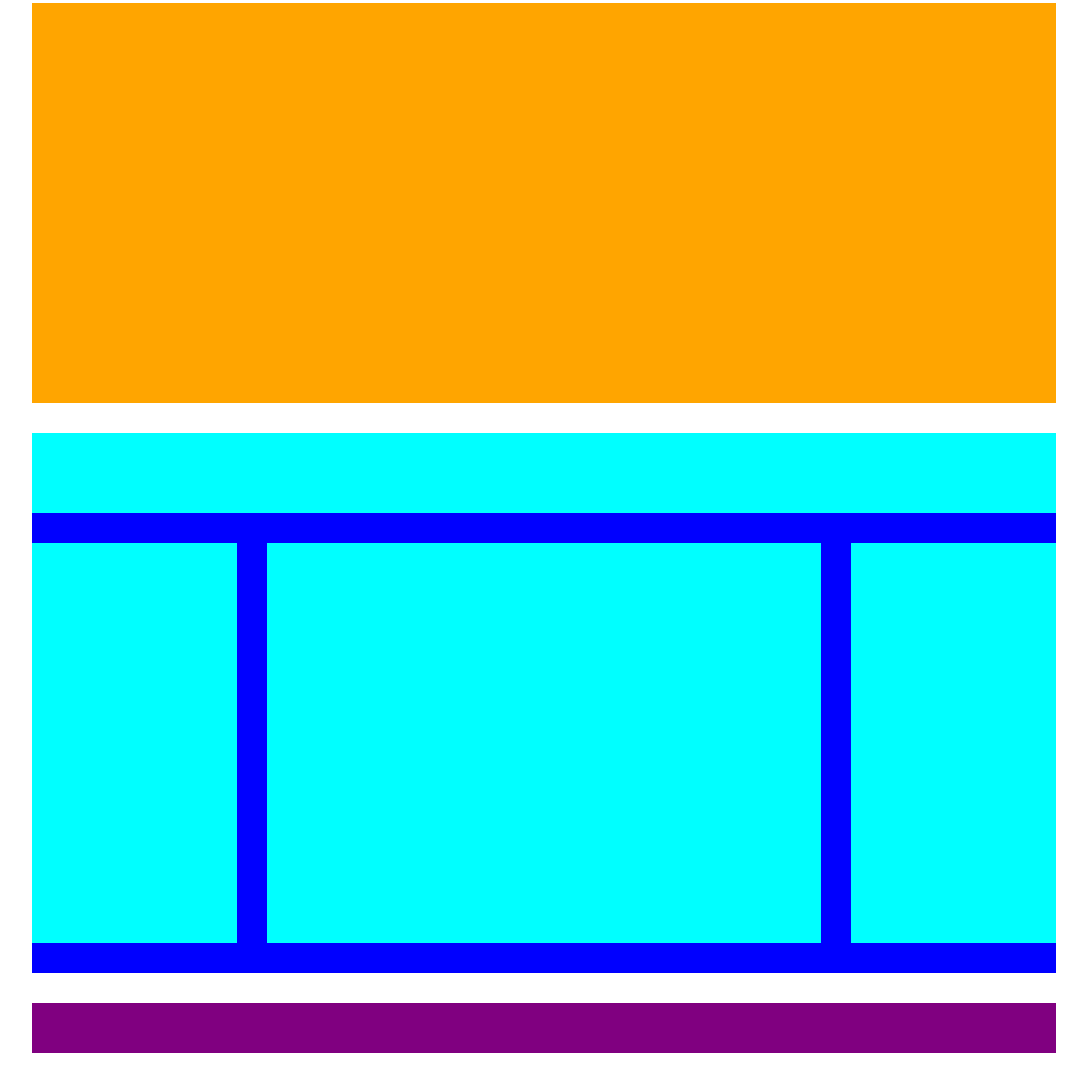
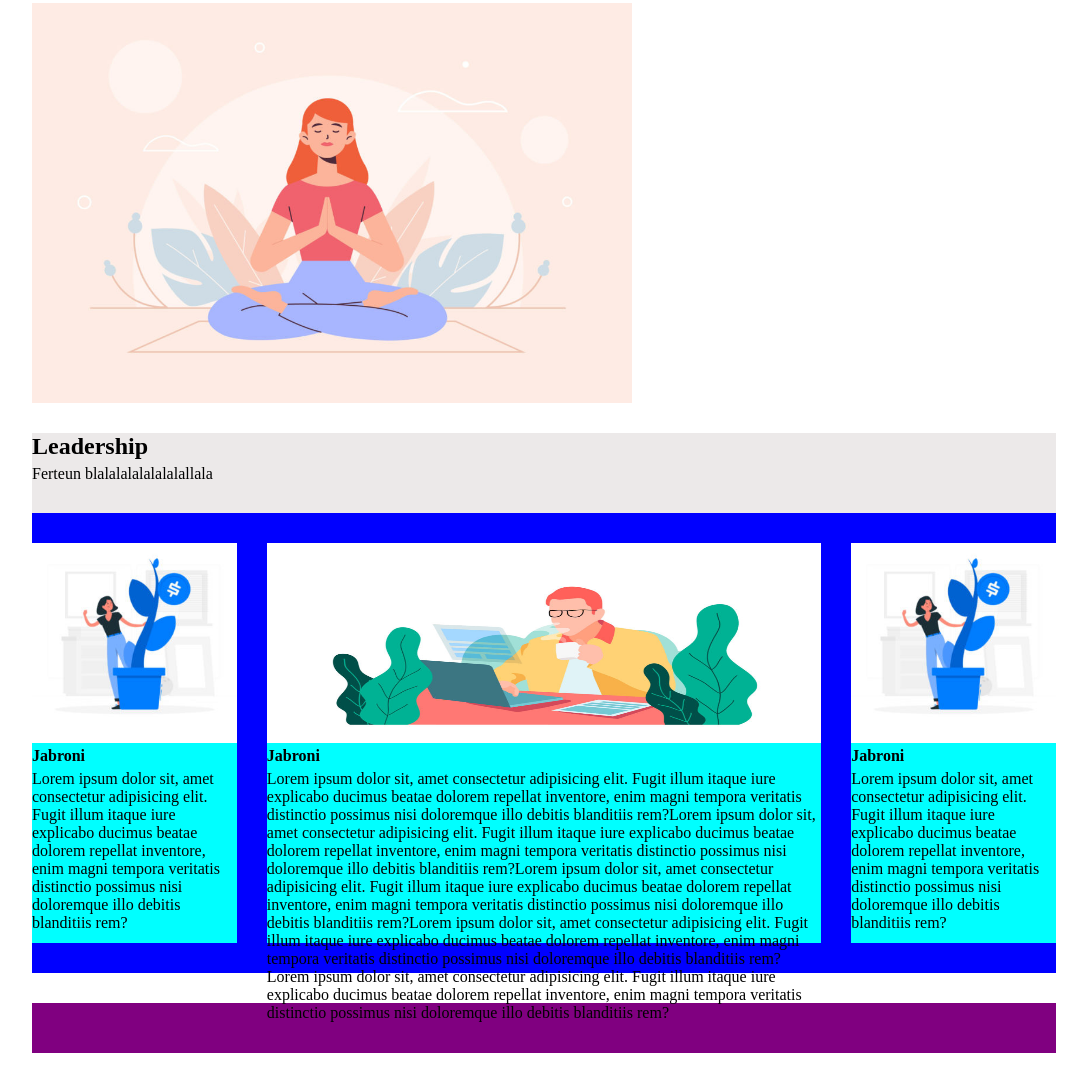
Before and after one commit to Tank07/htmlcss-wp, a plain HTML site: page index.html in a window 1280 px wide. Shown: the part 127-1210 px from the top of the page, without its empty margins (96-1183 px from the left). Drawn offline with Linux system fonts and the light colour scheme.

Commit message:
Sections trys

```diff
--- a/assets/css/style.css
+++ b/assets/css/style.css
@@ -41,10 +41,12 @@ nav{
     bottom: 0px;
 }
 
-.orange{
-    background-color: orange;
+.section-1{
     width: 100%;
     height: 400px;
+    background-image:url("../Images/banner.jpg") ;
+    background-size: contain;
+    background-repeat: no-repeat;
 }
 
 .blue{
@@ -57,11 +59,15 @@ nav{
     clear: both;
 }
 
+p{
+    margin-top: 5px;
+}
+
 .c-acqua1{
     width: 100%;
     height: 80px;
     float: none;
-    background-color: aqua;
+    background-color:rgb(236, 233, 233) ;
 }
 
 .c-acqua2{
@@ -73,6 +79,11 @@ nav{
     margin-bottom: 30px;
 }
 
+.c-acqua2 img{
+    width: 100%;
+    height: 200px;
+}
+
 .c-acqua3{
     height: 400px;
     width: calc( 60% - 60px );
@@ -81,6 +92,12 @@ nav{
     margin: 30px;
 }
 
+.c-acqua3 img{
+    width: 100%;
+    height: 200px;
+    background-size: cover;
+}
+
 footer{
     background-color: purple;
     width: 100%;
--- a/index.html
+++ b/index.html
@@ -38,14 +38,32 @@
     </header>
 
     <main>
-        <section class="orange"></section>
+        <section class="section-1">
+        </section>
 
         <section class="blue">
             <div class="clearfix">
-                <div class="c-acqua1"></div>
-                <div class="c-acqua2"></div>
-                <div class="c-acqua3"></div>
-                <div class="c-acqua2"></div>
+                <div class="c-acqua1">
+                  <h2>Leadership</h2>
+                  <p>Ferteun blalalalalalalalallala</p>
+                </div>
+                <div class="c-acqua2">
+                  <img src="./assets/Images/img-1.jpg" alt="">
+                  <h4>Jabroni</h4>
+                  <p>Lorem ipsum dolor sit, amet consectetur adipisicing elit. Fugit illum itaque iure explicabo ducimus beatae dolorem repellat inventore, enim magni tempora veritatis distinctio possimus nisi doloremque illo debitis blanditiis rem?</p>
+                </div>
+                <div class="c-acqua3">
+                  <img src="./assets/Images/banner-2.jpg" alt="">
+                  <h4>Jabroni</h4>
+                  <p>Lorem ipsum dolor sit, amet consectetur adipisicing elit. Fugit illum itaque iure explicabo ducimus beatae dolorem repellat inventore, enim magni tempora veritatis distinctio possimus nisi doloremque illo debitis blanditiis rem?Lorem ipsum dolor sit, amet consectetur adipisicing elit. Fugit illum itaque iure explicabo ducimus beatae dolorem repellat inventore, enim magni tempora veritatis distinctio possimus nisi doloremque illo debitis blanditiis rem?Lorem ipsum dolor sit, amet consectetur adipisicing elit. Fugit illum itaque iure explicabo ducimus beatae dolorem repellat inventore, enim magni tempora veritatis distinctio possimus nisi doloremque illo debitis blanditiis rem?Lorem ipsum dolor sit, amet consectetur adipisicing elit. Fugit illum itaque iure explicabo ducimus beatae dolorem repellat inventore, enim magni tempora veritatis distinctio possimus nisi doloremque illo debitis blanditiis rem?Lorem ipsum dolor sit, amet consectetur adipisicing elit. Fugit illum itaque iure explicabo ducimus beatae dolorem repellat inventore, enim magni tempora veritatis distinctio possimus nisi doloremque illo debitis blanditiis rem?</p>
+
+                </div>
+                <div class="c-acqua2">
+                  <img src="./assets/Images/img-1.jpg" alt="">
+                  <h4>Jabroni</h4>
+                  <p>Lorem ipsum dolor sit, amet consectetur adipisicing elit. Fugit illum itaque iure explicabo ducimus beatae dolorem repellat inventore, enim magni tempora veritatis distinctio possimus nisi doloremque illo debitis blanditiis rem?</p>
+
+                </div>
             </div>
         </section>
     </main>
```
